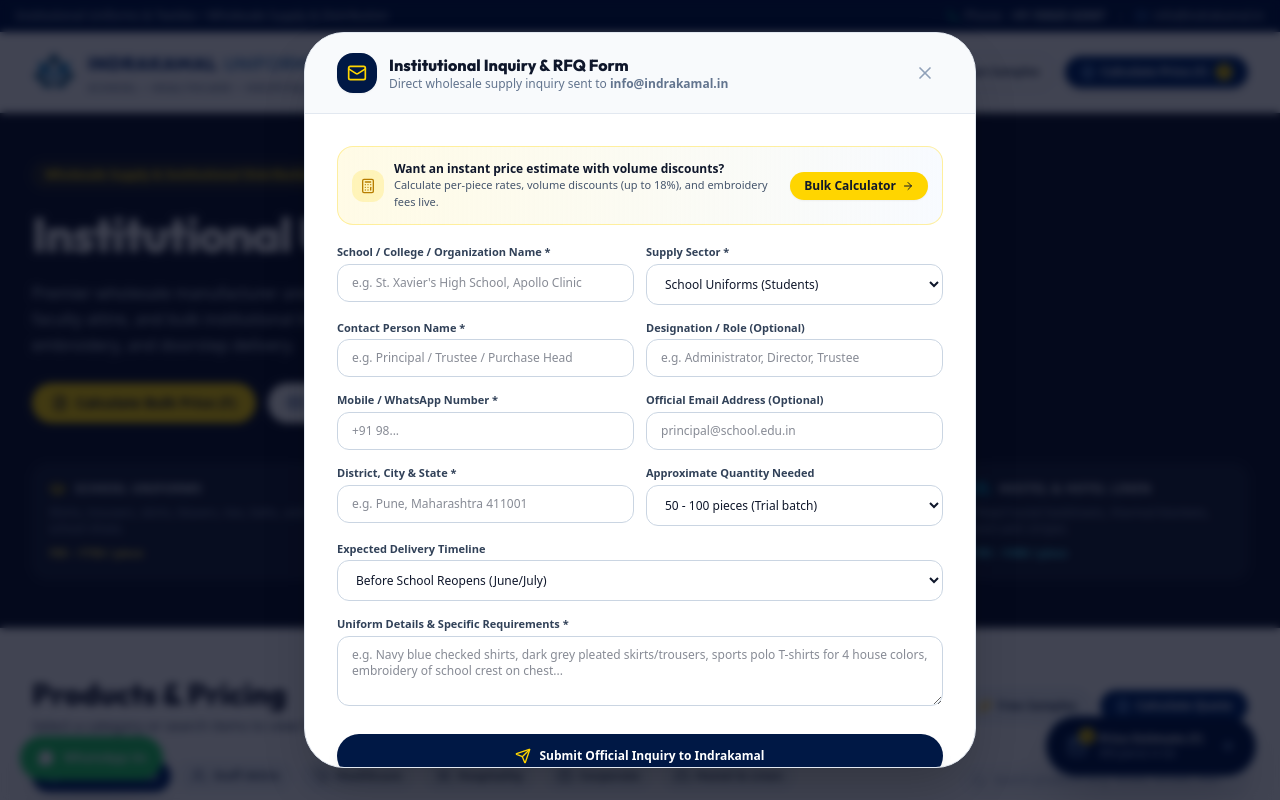
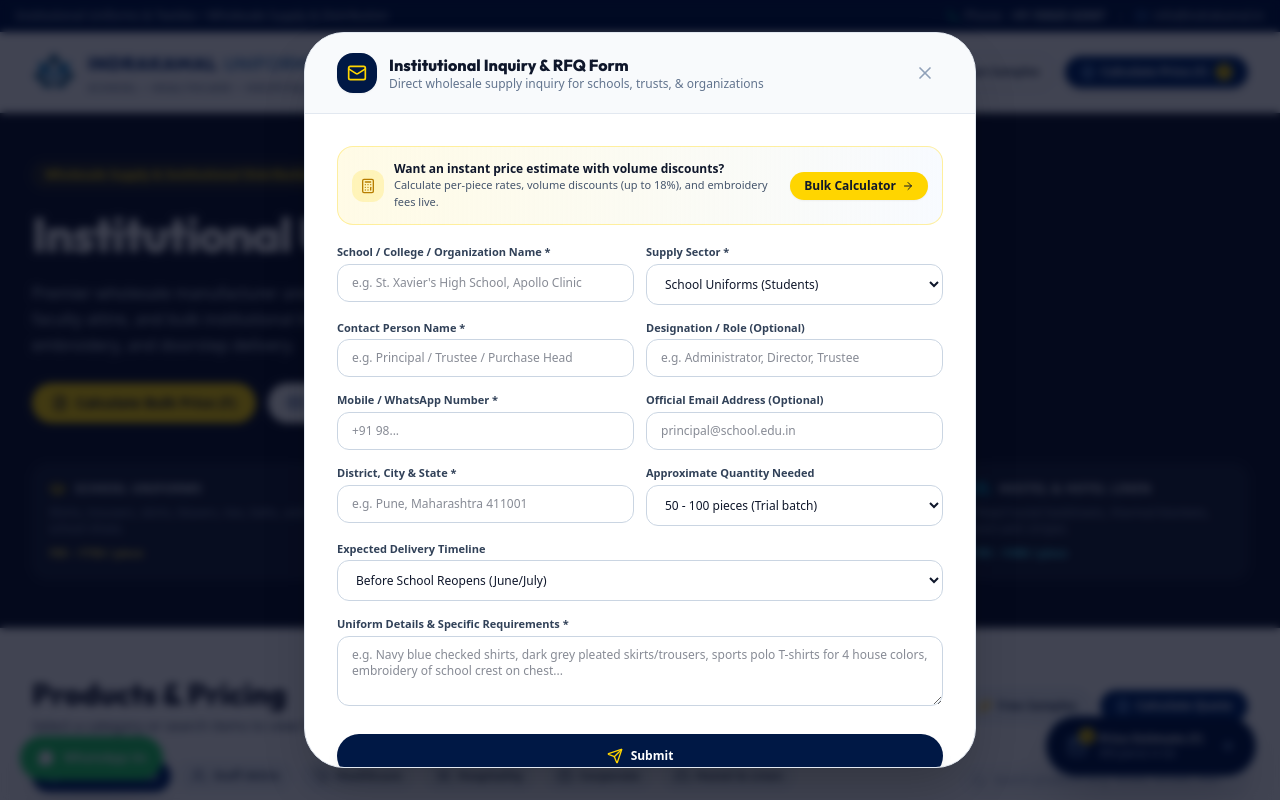
Before and after one commit to prasang03/Indrakamal-Uniforms, a React (Vite) app: page / in a window 1280 px wide. Both pictures are taken after a click on the button "Inquiry Form". Shown: the top 800 px of the page. Built offline with nearby package versions, Linux system fonts and the light colour scheme.

Commit message:
Update inquiry form submit button text to Submit and remove explicit email notice

```diff
--- a/src/components/InquiryModal.tsx
+++ b/src/components/InquiryModal.tsx
@@ -103,7 +103,7 @@
                 Institutional Inquiry &amp; RFQ Form
               </h2>
               <p className="text-[11px] sm:text-xs text-slate-500">
-                Direct wholesale supply inquiry sent to <strong>info@indrakamal.in</strong>
+                Direct wholesale supply inquiry for schools, trusts, &amp; organizations
               </p>
             </div>
           </div>
@@ -135,13 +135,13 @@
                   Thank You, {formData.contactName || 'Respected Patron'}!
                 </h3>
                 <p className="text-xs text-slate-600 mt-2 leading-relaxed">
-                  Your institutional uniform inquiry for <strong>{formData.orgName}</strong> has been transmitted directly to <strong>info@indrakamal.in</strong>.
+                  Your institutional uniform inquiry for <strong>{formData.orgName}</strong> has been received by our sales team.
                 </p>
               </div>
 
               <div className="inline-flex items-center justify-center gap-2 py-1.5 px-3.5 bg-emerald-50 border border-emerald-200 text-emerald-800 rounded-full text-xs font-semibold">
                 <CheckCircle2 className="w-4 h-4 text-emerald-600 shrink-0" />
-                <span>Delivered to info@indrakamal.in</span>
+                <span>Inquiry Logged &amp; Assigned</span>
               </div>
 
               {/* Inquiry Details Box */}
@@ -419,17 +419,17 @@
                     {isSubmitting ? (
                       <>
                         <Loader2 className="w-4 h-4 text-amber-400 animate-spin" />
-                        <span>Transmitting to info@indrakamal.in...</span>
+                        <span>Submitting...</span>
                       </>
                     ) : (
                       <>
                         <Send className="w-4 h-4 text-amber-400" />
-                        <span>Submit Official Inquiry to Indrakamal</span>
+                        <span>Submit</span>
                       </>
                     )}
                   </button>
                   <p className="text-[10px] text-slate-500 text-center mt-2">
-                    Delivered directly to <strong>info@indrakamal.in</strong> • Official response &amp; WhatsApp contact within 4 working hours.
+                    Official response &amp; WhatsApp contact within 4 working hours.
                   </p>
                 </div>
               </form>
```
